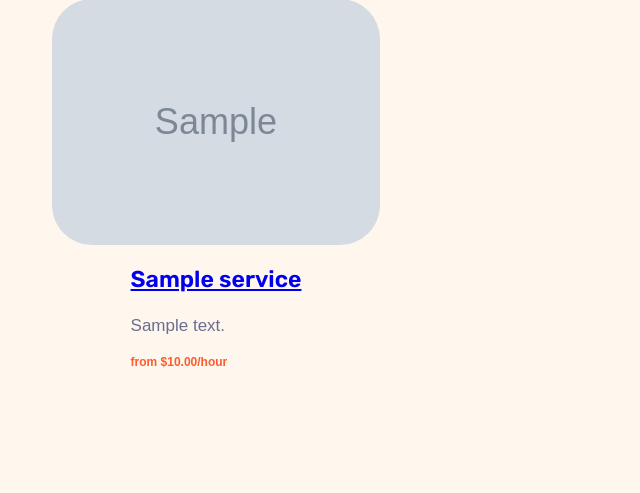
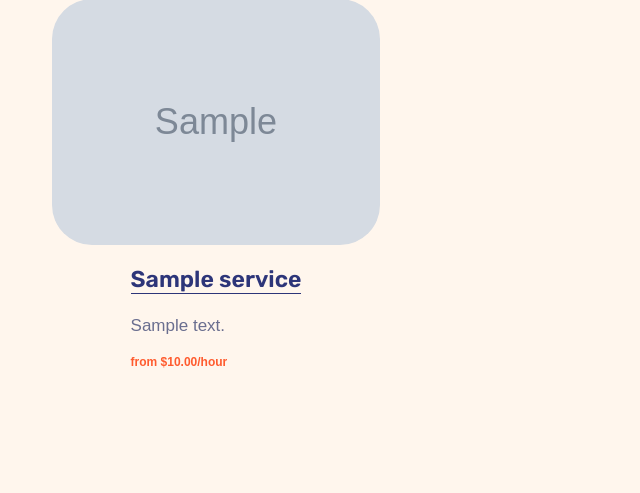
Before and after one commit to Andrewakiv/vet_clinic, a Django app: page /services/ in a window 1280 px wide. Shown: the part 284-777 px from the top of the page, without its empty margins (0-640 px from the left). Run offline with Django 5.2, Linux system fonts and the light colour scheme; tables that the repository leaves empty hold one stand-in row (values such as "Sample post"); grey boxes marked "Sample" are stand-in pictures.

Commit message:
links color

```diff
--- a/src/vet_clinic/static/vet_clinic/css/blog.css
+++ b/src/vet_clinic/static/vet_clinic/css/blog.css
@@ -5,7 +5,6 @@
 }
 
 .categories__link {
-    text-decoration: none;
     margin: 0 10px;
     text-decoration: none;
     display: inline-block;
--- a/src/vet_clinic/static/vet_clinic/css/services-carousel.css
+++ b/src/vet_clinic/static/vet_clinic/css/services-carousel.css
@@ -21,6 +21,12 @@
   font-size: 23px;
   color: var(--title-text-color);
   padding-bottom: 20px;
+}
+
+.services-carousel__title-item a {
+    text-decoration: none;
+    border-bottom: 1px solid var(--link-text-color);
+    color: var(--link-text-color);
 }
 
 .services-carousel__text-item {
```
